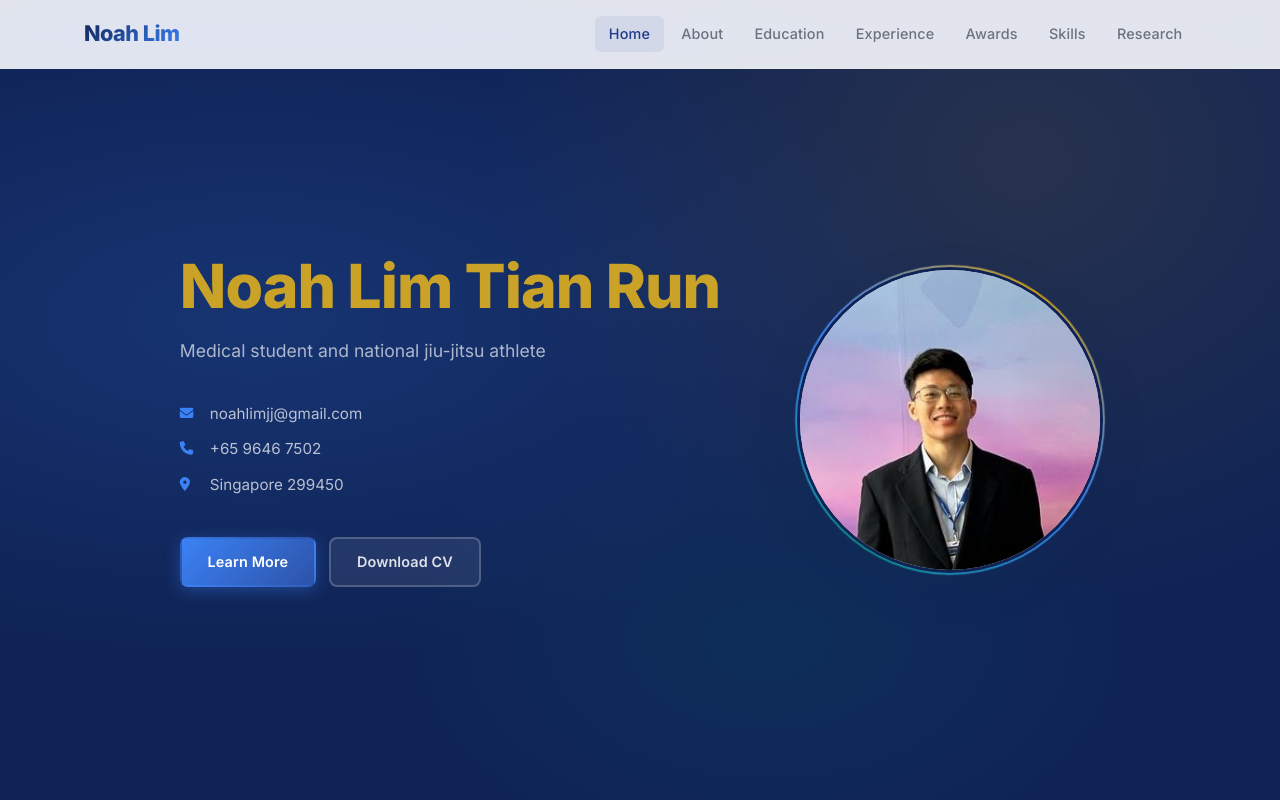
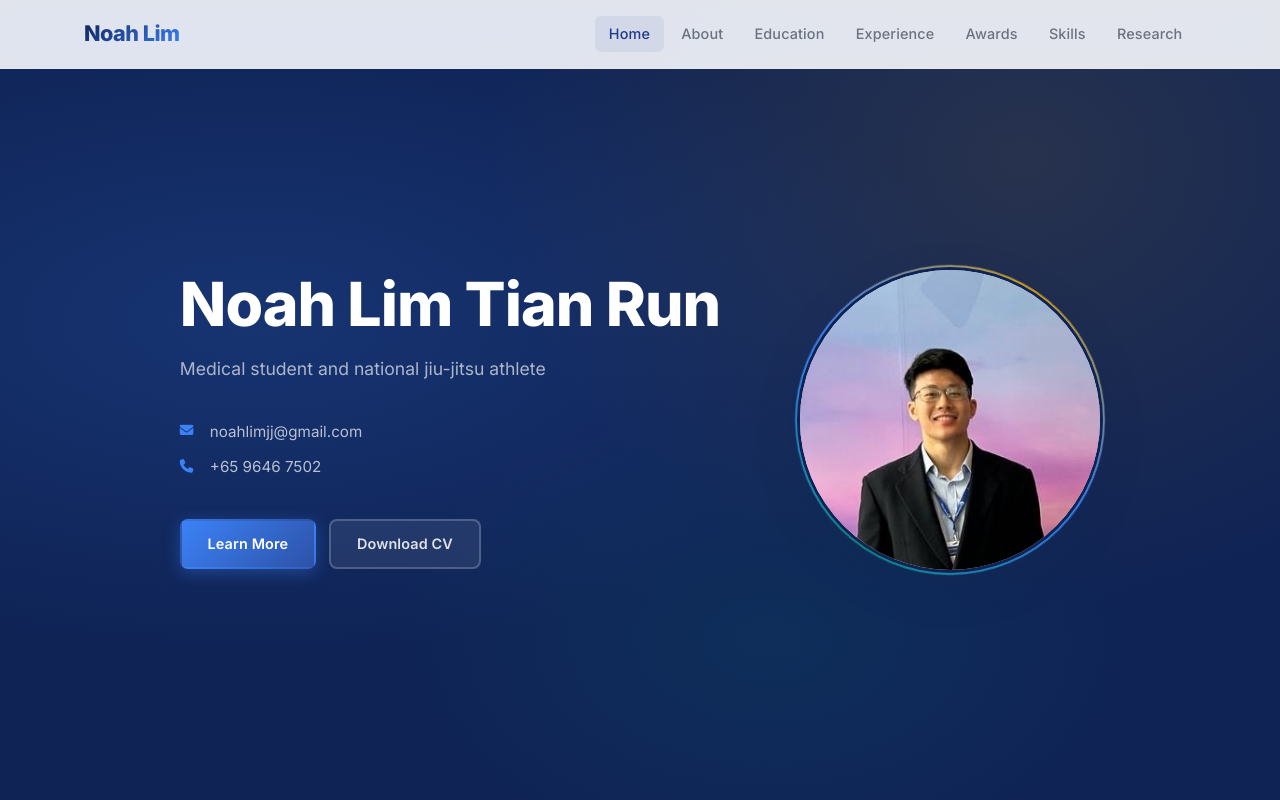
Before and after one commit to noahlimjj/noahcv, a plain HTML site: page index.html in a window 1280 px wide. Shown: the top 800 px of the page. Drawn offline with Linux system fonts and the light colour scheme.

Commit message:
Remove address, set name to white

```diff
--- a/index.html
+++ b/index.html
@@ -51,10 +51,7 @@
                         <i class="fas fa-phone"></i>
                         <a href="tel:+6596467502">+65 9646 7502</a>
                     </div>
-                    <div class="contact-item">
-                        <i class="fas fa-map-marker-alt"></i>
-                        <span>Singapore 299450</span>
-                    </div>
+
                 </div>
                 <div class="hero-buttons">
                     <a href="#about" class="btn btn-primary">Learn More</a>
--- a/styles.css
+++ b/styles.css
@@ -167,7 +167,7 @@ a:hover { color: var(--blue); }
 .hero-title {
   font-size: clamp(2.4rem, 5vw, 3.8rem);
   font-weight: 800;
-  color: #c9a227;
+  color: #ffffff;
   line-height: 1.1;
   letter-spacing: -1px;
   margin-bottom: 1rem;
```
